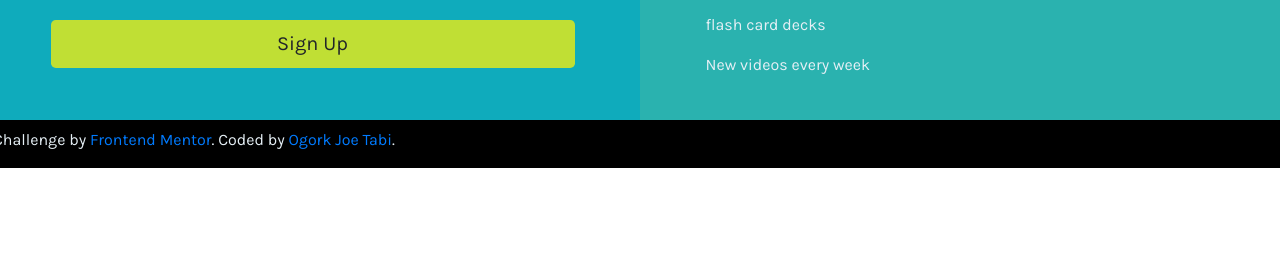
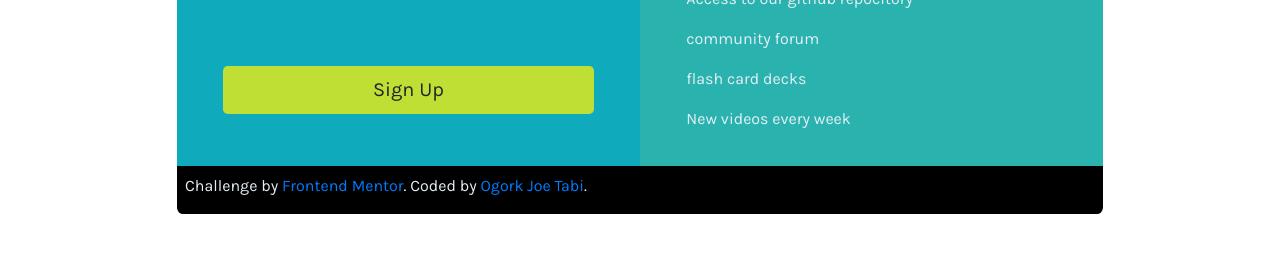
Before and after one commit to Joe95-ux/single-price-grid-component, a plain HTML site: page index.html in a window 1280 px wide. Shown: the part 545-823 px from the top of the page. Before the commit the page ends 800 px from the top, so only its background shows below. Drawn offline with nearby package versions, Linux system fonts and the light colour scheme.

Commit message:
Update style.css

```diff
--- a/css/style.css
+++ b/css/style.css
@@ -33,7 +33,7 @@ p {
 
 
 .row {
-    padding: 5% 15%% 5%;
+    padding: 5% 15% 5%;
     max-width: 1440px;
     border-radius: 4%;
     border-top: 4%;
```
